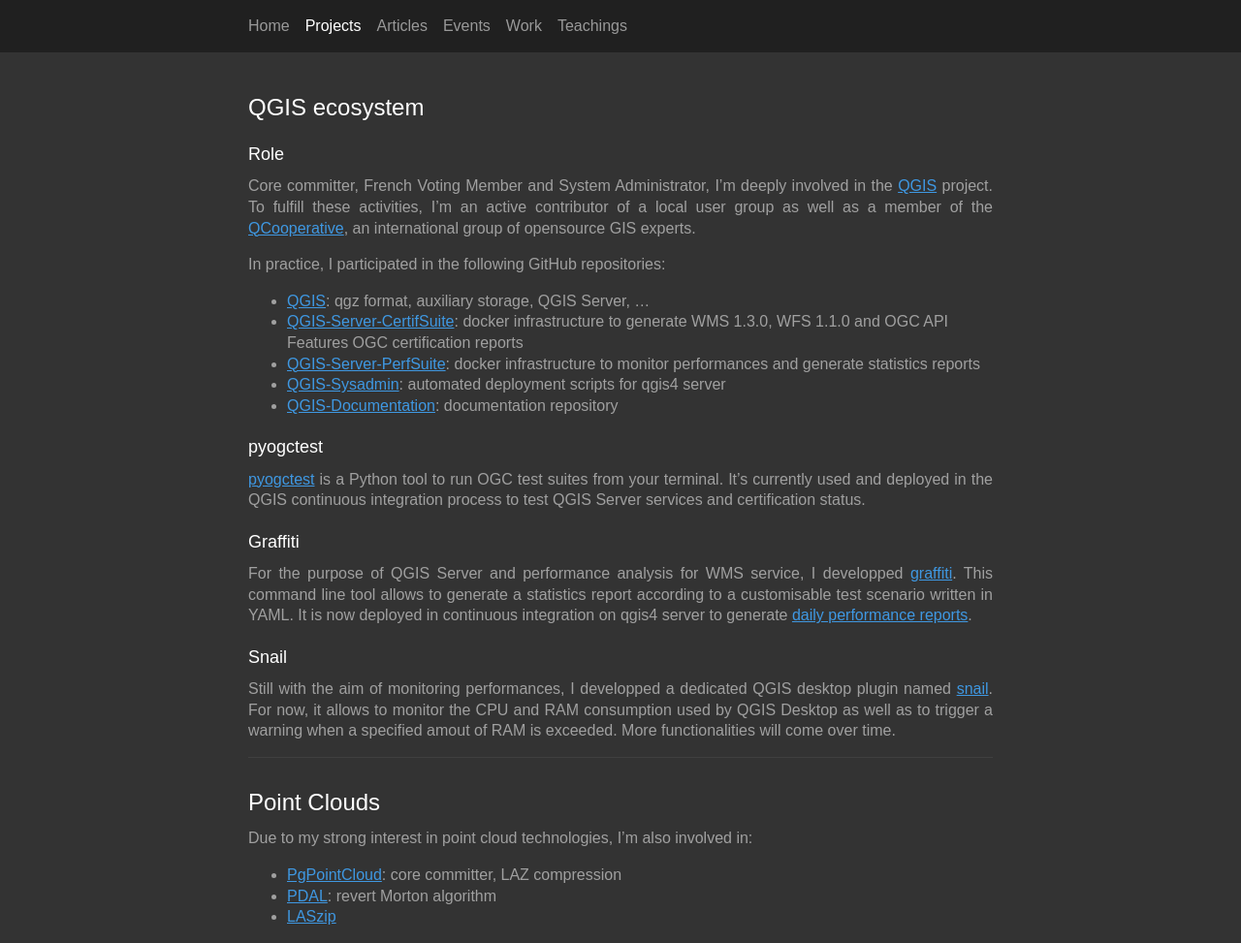
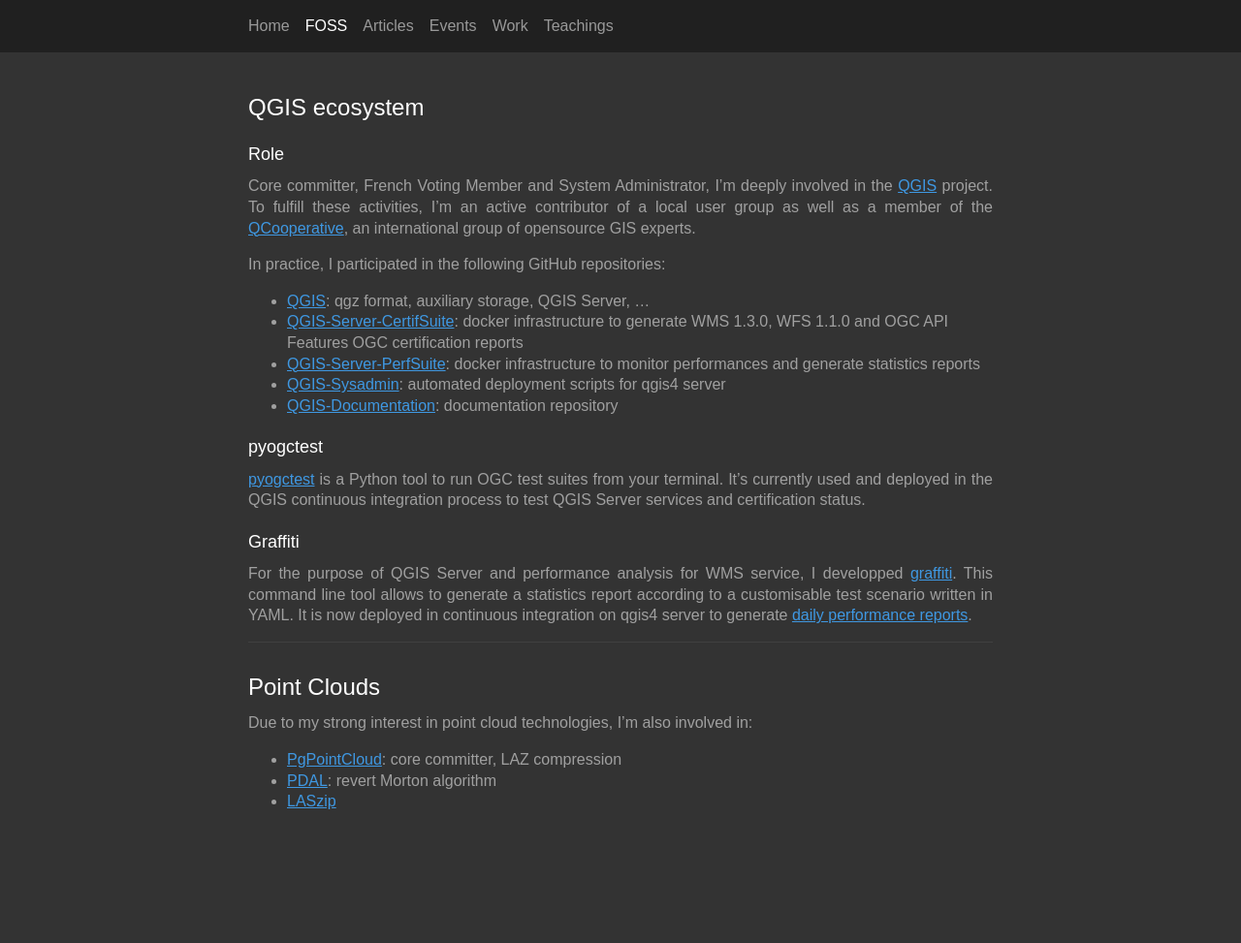
Before and after one commit to pblottiere/pblottiere.github.io, a Jekyll site: the page built from foss/index.md, in a window 1280 px wide and 973 px high. Shown: the whole window at 97% size. Built offline with Jekyll 4.4.1, drawn with Linux system fonts in a browser that asks for light colours; comment, search, counter and statistics services are not loaded; our own code applies the rules of GitHub Pages for plain Markdown files.

```diff
--- a/_data/nav.json
+++ b/_data/nav.json
@@ -4,8 +4,8 @@
     "url": "/"
   },
   {
-    "title": "Projects",
-    "url": "/projects/"
+    "title": "FOSS",
+    "url": "/foss/"
   },
   {
     "title": "Articles",
--- a/projects/index.md
+++ b/foss/index.md
@@ -36,14 +36,6 @@ line tool allows to generate a statistics report according to a customisable tes
 scenario written in YAML. It is now deployed in continuous integration on qgis4 server to generate
 <a href="http://tests.qgis.org/perf_test/graffiti/">daily performance reports</a>.
 
-## Snail
-
-Still with the aim of monitoring performances, I developped a dedicated QGIS
-desktop plugin named <a href="https://plugins.qgis.org/plugins/snail/">snail</a>. For
-now, it allows to monitor the CPU and RAM consumption used by QGIS Desktop as
-well as to trigger a warning when a specified amout of RAM is exceeded. More
-functionalities will come over time.
-
 <hr/>
 # Point Clouds
 
```
Also changed, not shown: articles/index.md (+1 -0 lines), index.md (+2 -2 lines), mastodon.png (added).
